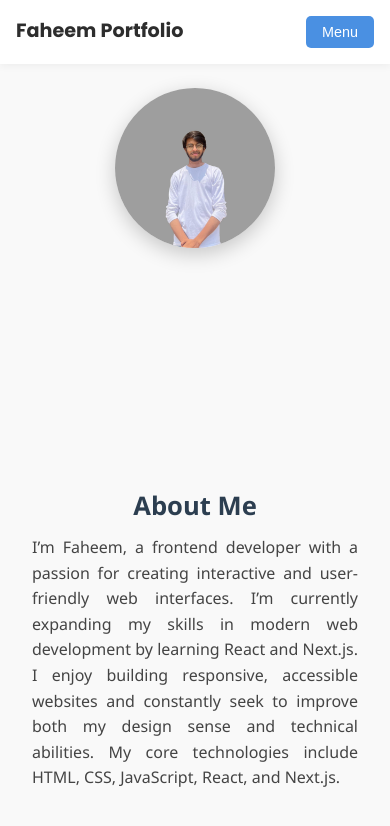
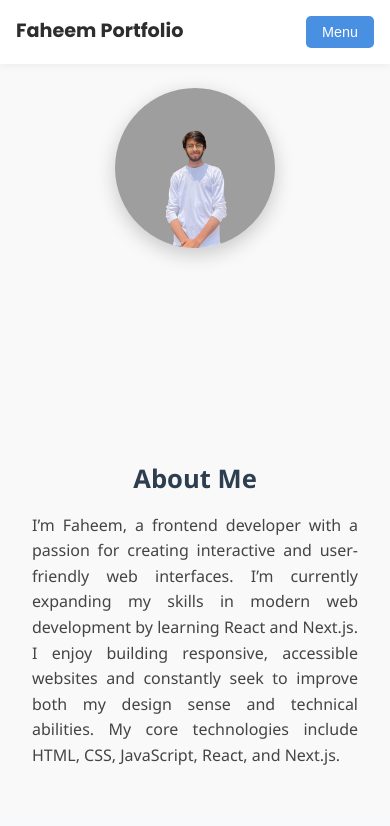
Before and after one commit to ChFaheem22/portfolio, a Next.js app: page /about in a window 390 px wide. Shown: the top 826 px of the page. Built offline with nearby package versions, Linux system fonts and the light colour scheme.

Commit message:
Portfolio commit

```diff
--- a/app/globals.css
+++ b/app/globals.css
@@ -377,7 +377,7 @@ body {
     padding: 1.5rem 1rem;
     flex-direction: column;
     align-items: center;
-    gap: 1rem;
+    gap: 0.5rem;
   }
 
   .img {
@@ -389,15 +389,16 @@ body {
     margin: 0 auto;
   }
 
+  .box {
+    max-width: 100%;
+    margin: 0;
+    padding: 0;
+  }
+
   .h1 {
     font-size: 1.6rem;
     text-align: center;
-    margin: 1rem 0 0.5rem;
-  }
-
-  .box {
-    max-width: 100%;
-    margin-bottom: 1rem;
+    margin: 0.8rem 0;
   }
 
   .box p {
@@ -407,6 +408,8 @@ body {
     padding: 0 1rem;
     margin: 0;
   }
+
+
 
   /* Projects */
   .project-grid {
```
